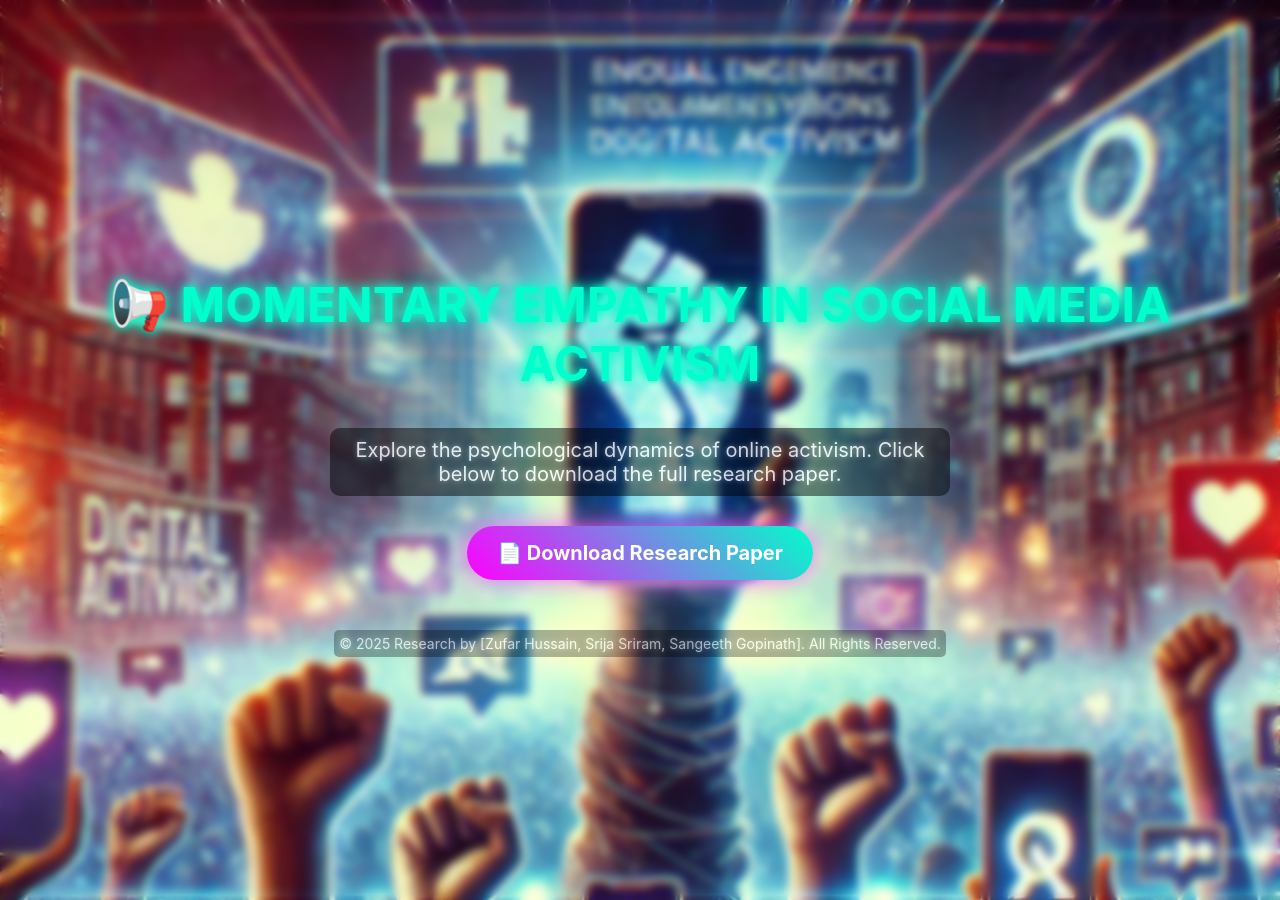
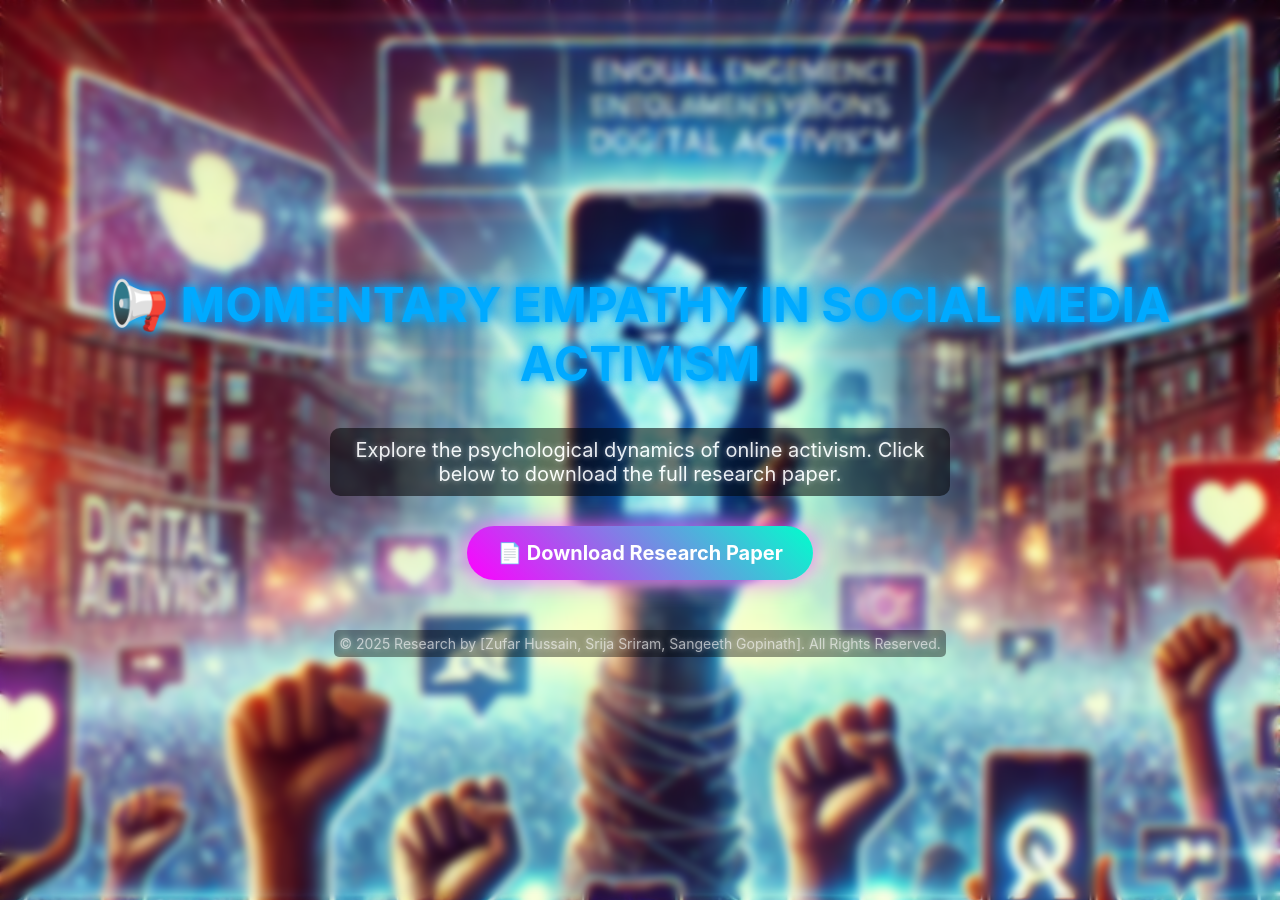
Before and after one commit to zufu07/momentary-empathy-study, a plain HTML site: page index.html in a window 1280 px wide. Drawn offline with Linux system fonts and the light colour scheme.

Commit message:
index.html

```diff
--- a/index.html
+++ b/index.html
@@ -11,7 +11,7 @@
             text-align: center;
             background: url('https://raw.githubusercontent.com/zufu07/momentary-empathy-study/main/social-activism.png') no-repeat center center fixed;
             background-size: cover;
-            color: white;
+            color: #d1d1d1; /* Soft Light Gray for better readability */
             padding: 50px;
             margin: 0;
             height: 100vh;
@@ -28,17 +28,18 @@
             font-weight: bold;
             margin-bottom: 15px;
             text-transform: uppercase;
-            color: #00ffcc; /* Single Neon Teal Color */
-            text-shadow: 0px 0px 10px #00ffcc, 0px 0px 20px #00ffcc; /* Subtle Glow Effect */
+            color: #00aaff; /* Bold Blue for better contrast */
+            text-shadow: 0px 0px 10px #00aaff, 0px 0px 20px #00aaff; /* Soft Glow Effect */
         }
 
         p {
             font-size: 20px;
-            opacity: 0.8;
+            color: white; /* Pure white for easy readability */
+            opacity: 0.9;
             max-width: 600px;
             margin-bottom: 30px;
             text-shadow: 0 0 5px rgba(255, 255, 255, 0.5);
-            background: rgba(0, 0, 0, 0.6); /* Dark background for better readability */
+            background: rgba(0, 0, 0, 0.6); /* Dark background for better text contrast */
             padding: 10px;
             border-radius: 10px;
         }
@@ -80,7 +81,8 @@
         footer {
             margin-top: 50px;
             font-size: 14px;
-            opacity: 0.6;
+            color: #d1d1d1; /* Soft Gray */
+            opacity: 0.8;
             text-shadow: 0 0 5px rgba(255, 255, 255, 0.5);
             background: rgba(0, 0, 0, 0.5);
             padding: 5px;
```
